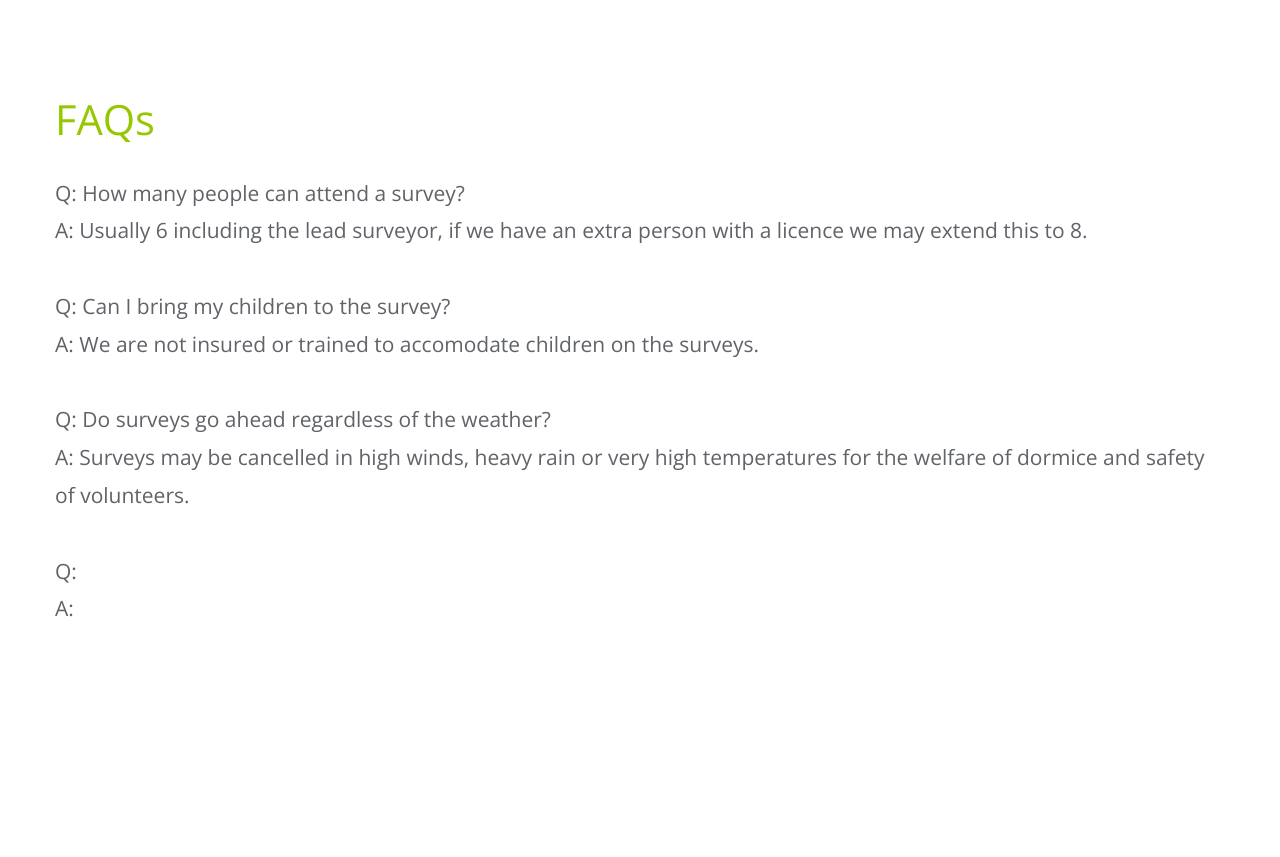
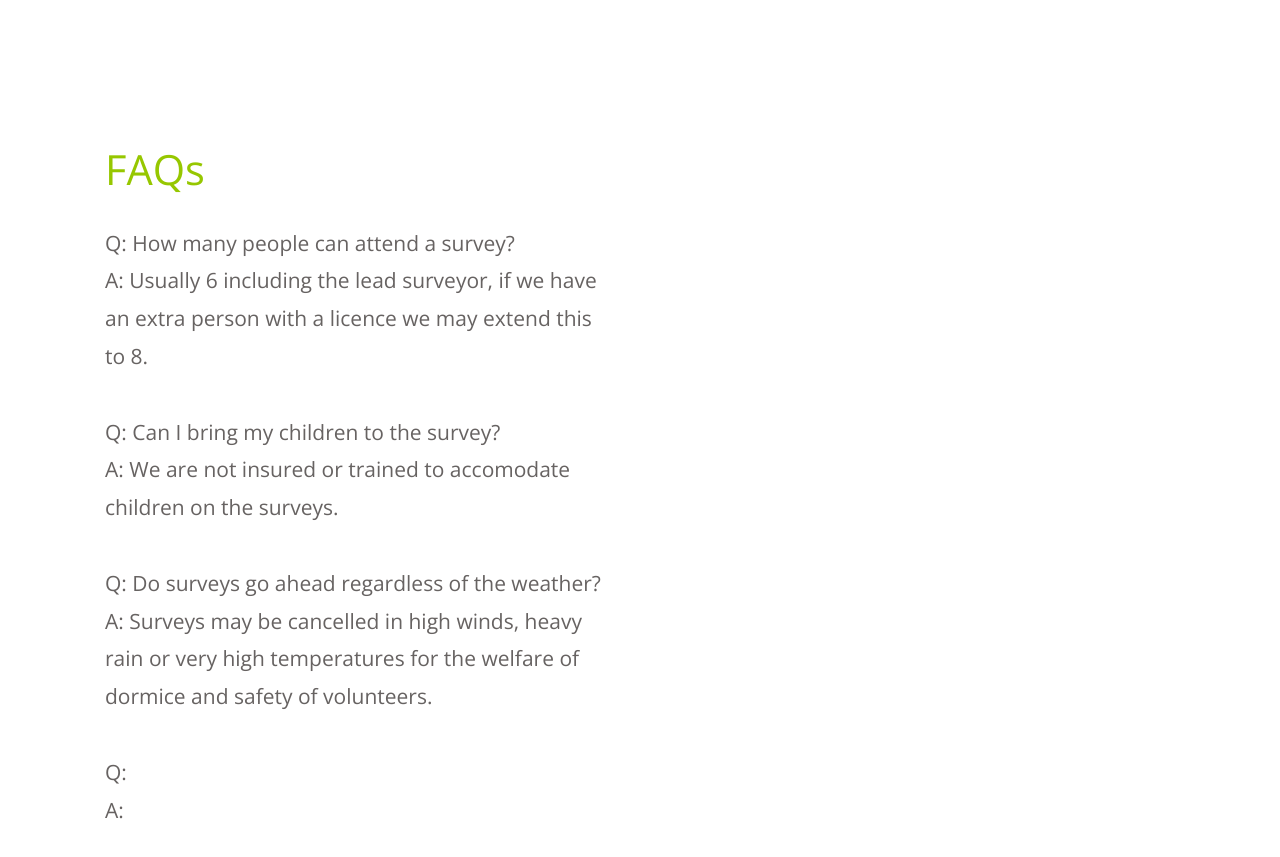
Before and after one commit to kate-ellen/RowberrowDormice, a plain HTML site: page index.html in a window 1280 px wide. Shown: the part 2737-3594 px from the top of the page. Drawn offline with nearby package versions, Linux system fonts and the light colour scheme.

Commit message:
Update index.html

```diff
--- a/index.html
+++ b/index.html
@@ -85,8 +85,8 @@ https://templatemo.com/tm-504-page-one
                 <div class="tm-page-content-width tm-padding-b">
                     <!-- <div class="text-center tm-site-title-wrap">
                         <h1 class="tm-green-text tm-section-title">Rowberrow Dormouse Surveys</h1>
-                    </div>
-                    <div class="tm-textbox tm-white-bg"> -->
+                    </div> -->
+                    <div class="tm-textbox tm-white-bg">
                         <h2 class="tm-green-text tm-section-title">FAQs</h2>
                         <p> Q: How many people can attend a survey?<br>
                             A: Usually 6 including the lead surveyor, if we have an extra person with a licence we may extend this to 8.<br><br>
```
